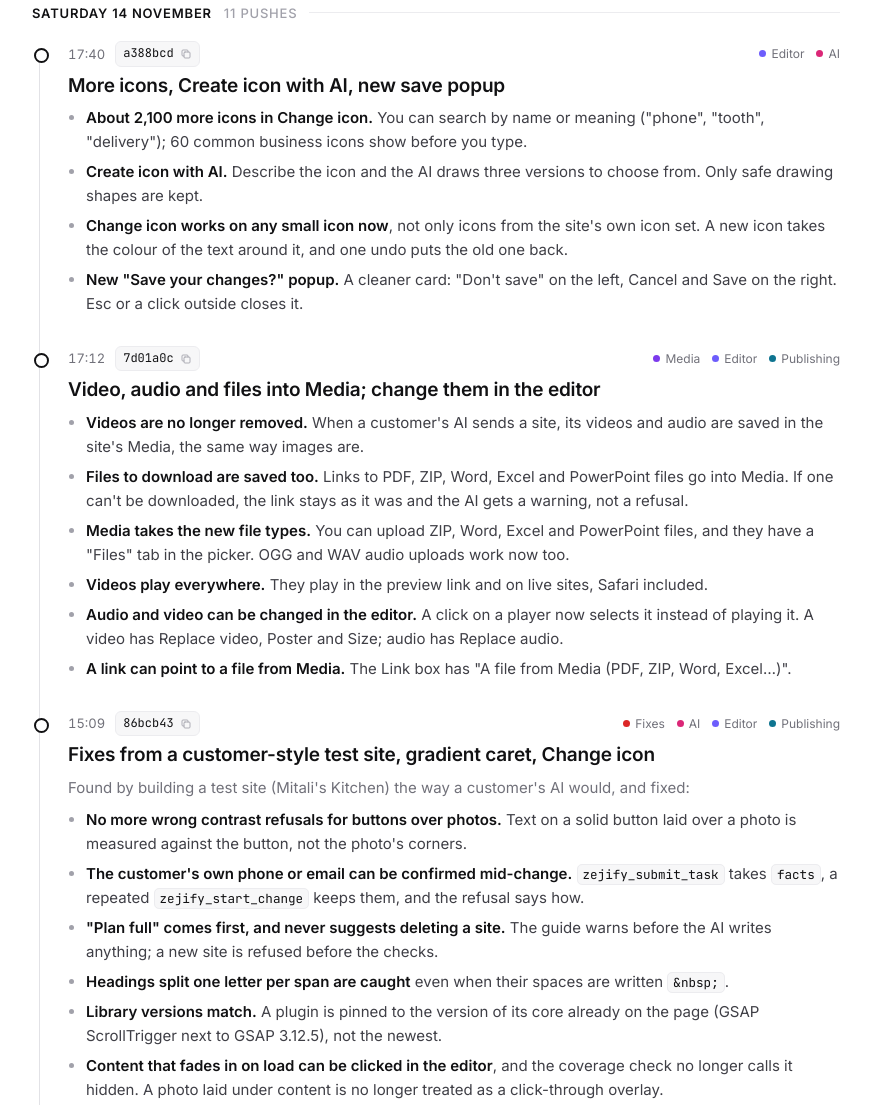
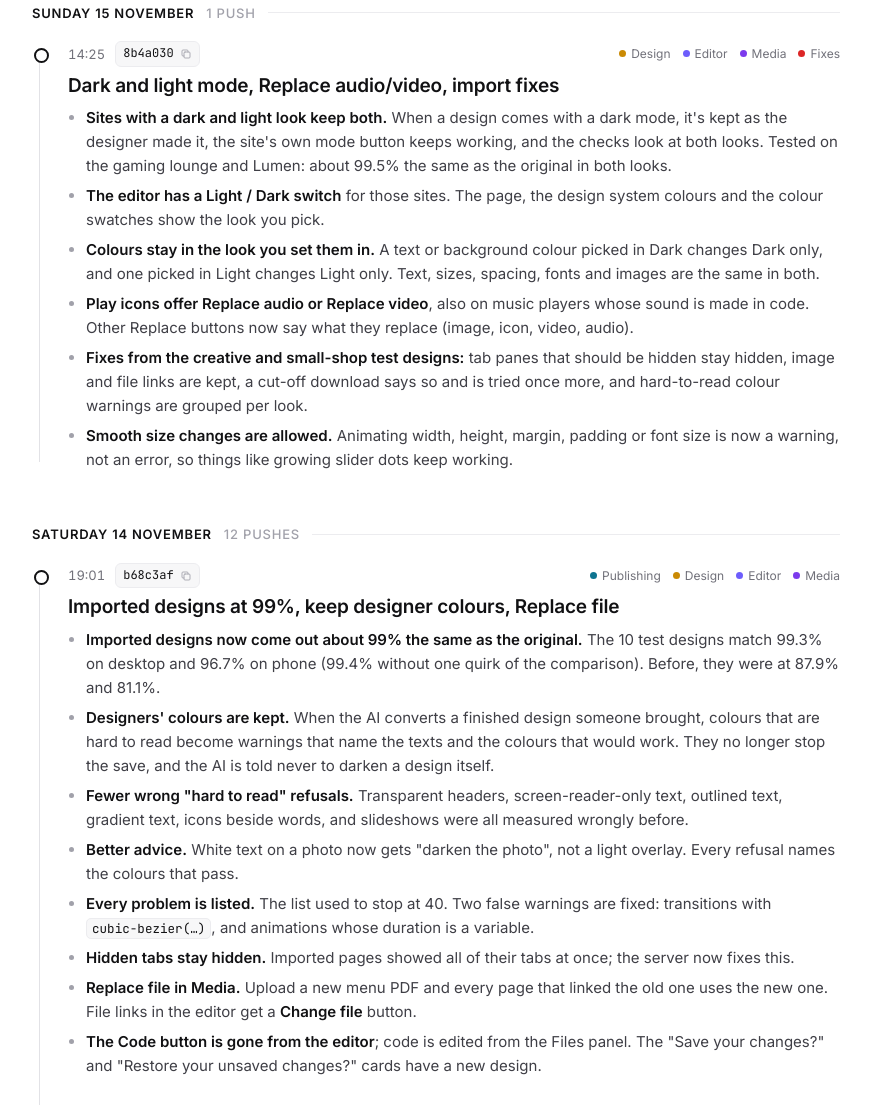
Before and after one commit to omarr96/layout-library, a plain HTML site: page docs/changelog/index.html in a window 1280 px wide. Shown: the part 600-1705 px from the top of the page, without its empty margins (332-1203 px from the left). Drawn offline with Linux system fonts and the light colour scheme.

Commit message:
Changelog: add pushes 8b4a030 and b68c3af
Dark and light mode support, Replace audio/video, imported designs at 99%, designer colours kept, Replace file. The date range under the stats is now worked out from the entries.

Co-Authored-By: Claude Opus 5.5 <noreply@anthropic.com>

```diff
--- a/docs/changelog/index.html
+++ b/docs/changelog/index.html
@@ -153,6 +153,22 @@ mark { background: #fef08a; color: inherit; border-radius: 3px; padding: 0 1px;
 const TAGS = { Editor: '#6d5dfc', AI: '#db2777', Publishing: '#0e7490', Media: '#7c3aed', Design: '#ca8a04', Forms: '#16a34a', Tests: '#475569', Fixes: '#dc2626', Maintenance: '#a1a1aa' };
 const WAITING = { note: 'Nothing yet.', items: [] };
 const PUSHES = [
+  { date: "2026-11-15", time: "14:25", hash: "8b4a030", title: "Dark and light mode, Replace audio/video, import fixes", tags: ["Design", "Editor", "Media", "Fixes"], items: [
+    "**Sites with a dark and light look keep both.** When a design comes with a dark mode, it's kept as the designer made it, the site's own mode button keeps working, and the checks look at both looks. Tested on the gaming lounge and Lumen: about 99.5% the same as the original in both looks.",
+    "**The editor has a Light / Dark switch** for those sites. The page, the design system colours and the colour swatches show the look you pick.",
+    "**Colours stay in the look you set them in.** A text or background colour picked in Dark changes Dark only, and one picked in Light changes Light only. Text, sizes, spacing, fonts and images are the same in both.",
+    "**Play icons offer Replace audio or Replace video**, also on music players whose sound is made in code. Other Replace buttons now say what they replace (image, icon, video, audio).",
+    "**Fixes from the creative and small-shop test designs:** tab panes that should be hidden stay hidden, image and file links are kept, a cut-off download says so and is tried once more, and hard-to-read colour warnings are grouped per look.",
+    "**Smooth size changes are allowed.** Animating width, height, margin, padding or font size is now a warning, not an error, so things like growing slider dots keep working."] },
+  { date: "2026-11-14", time: "19:01", hash: "b68c3af", title: "Imported designs at 99%, keep designer colours, Replace file", tags: ["Publishing", "Design", "Editor", "Media"], items: [
+    "**Imported designs now come out about 99% the same as the original.** The 10 test designs match 99.3% on desktop and 96.7% on phone (99.4% without one quirk of the comparison). Before, they were at 87.9% and 81.1%.",
+    "**Designers' colours are kept.** When the AI converts a finished design someone brought, colours that are hard to read become warnings that name the texts and the colours that would work. They no longer stop the save, and the AI is told never to darken a design itself.",
+    "**Fewer wrong \"hard to read\" refusals.** Transparent headers, screen-reader-only text, outlined text, gradient text, icons beside words, and slideshows were all measured wrongly before.",
+    "**Better advice.** White text on a photo now gets \"darken the photo\", not a light overlay. Every refusal names the colours that pass.",
+    "**Every problem is listed.** The list used to stop at 40. Two false warnings are fixed: transitions with `cubic-bezier(…)`, and animations whose duration is a variable.",
+    "**Hidden tabs stay hidden.** Imported pages showed all of their tabs at once; the server now fixes this.",
+    "**Replace file in Media.** Upload a new menu PDF and every page that linked the old one uses the new one. File links in the editor get a **Change file** button.",
+    "**The Code button is gone from the editor**; code is edited from the Files panel. The \"Save your changes?\" and \"Restore your unsaved changes?\" cards have a new design."] },
   { date: '2026-11-14', time: '17:40', hash: 'a388bcd', title: 'More icons, Create icon with AI, new save popup', tags: ['Editor', 'AI'], items: [
     '**About 2,100 more icons in Change icon.** You can search by name or meaning ("phone", "tooth", "delivery"); 60 common business icons show before you type.',
     '**Create icon with AI.** Describe the icon and the AI draws three versions to choose from. Only safe drawing shapes are kept.',
@@ -282,7 +298,7 @@ function chips() {
   const count = t => PUSHES.filter(p => p.tags.includes(t)).length + WAITING.items.filter(i => i.tags.includes(t)).length;
   $('#chips').innerHTML = ['All', ...Object.keys(TAGS)].map(t => `<button class="chip ${state.tag === t ? 'on' : ''}" data-tag="${t}">${t === 'All' ? '' : `<i style="background:${TAGS[t]}"></i>`}${t}${t === 'All' ? '' : ` <span style="opacity:.6">${count(t)}</span>`}</button>`).join('');
 }
-$('#stats').innerHTML = `<div><b>${PUSHES.length}</b>Pushes</div><div><b>${WAITING.items.length}</b>Waiting to push</div><div><b>${PUSHES.reduce((a, p) => a + p.items.length, 0)}</b>Changes</div><div><b>${new Set(PUSHES.map(p => p.date)).size} days</b>Nov 11 to Nov 14</div>`;
+$('#stats').innerHTML = `<div><b>${PUSHES.length}</b>Pushes</div><div><b>${WAITING.items.length}</b>Waiting to push</div><div><b>${PUSHES.reduce((a, p) => a + p.items.length, 0)}</b>Changes</div><div><b>${new Set(PUSHES.map(p => p.date)).size} days</b>${(() => { const ds = PUSHES.map(p => p.date).sort(), f = d => new Date(d + 'T12:00').toLocaleDateString('en-GB', { day: 'numeric', month: 'short' }); return f(ds[0]) + ' to ' + f(ds[ds.length - 1]); })()}</div>`;
 
 /* highlight the current day in the jump-to menu */
 let io;
```
